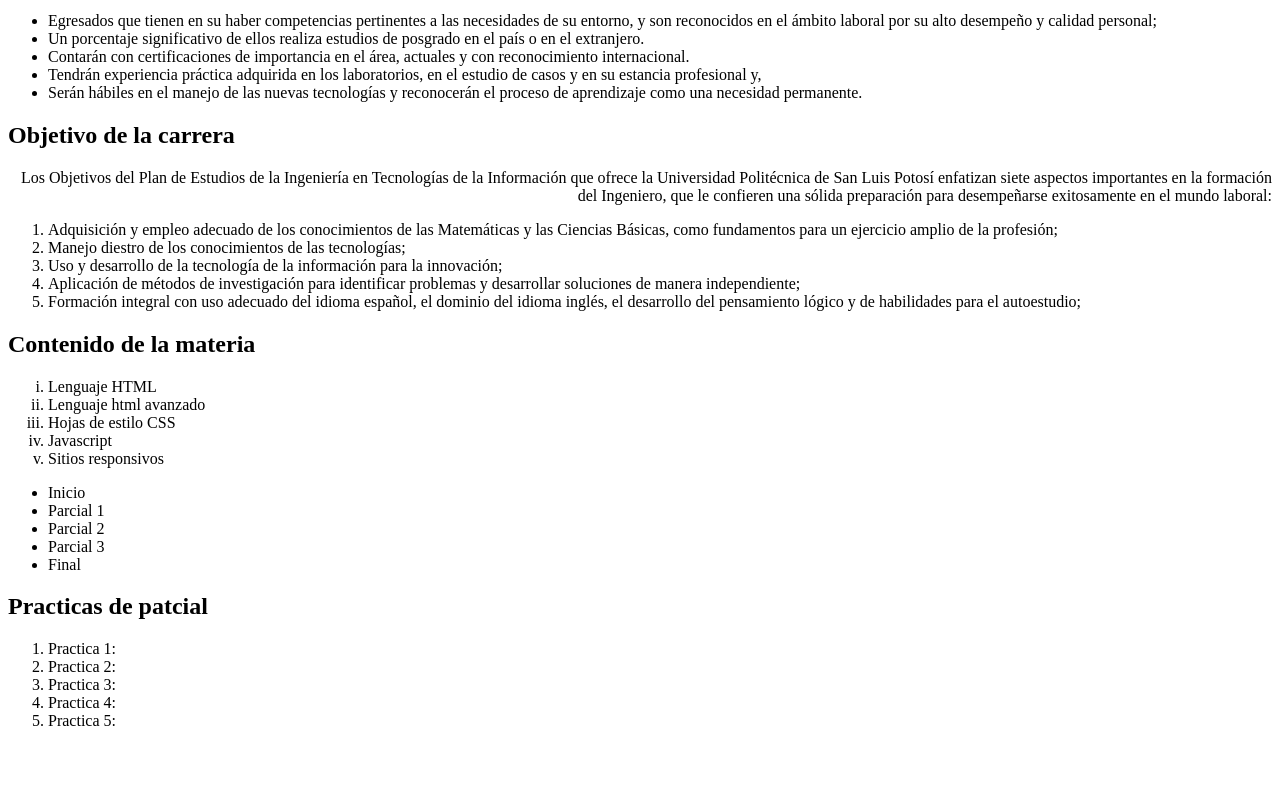
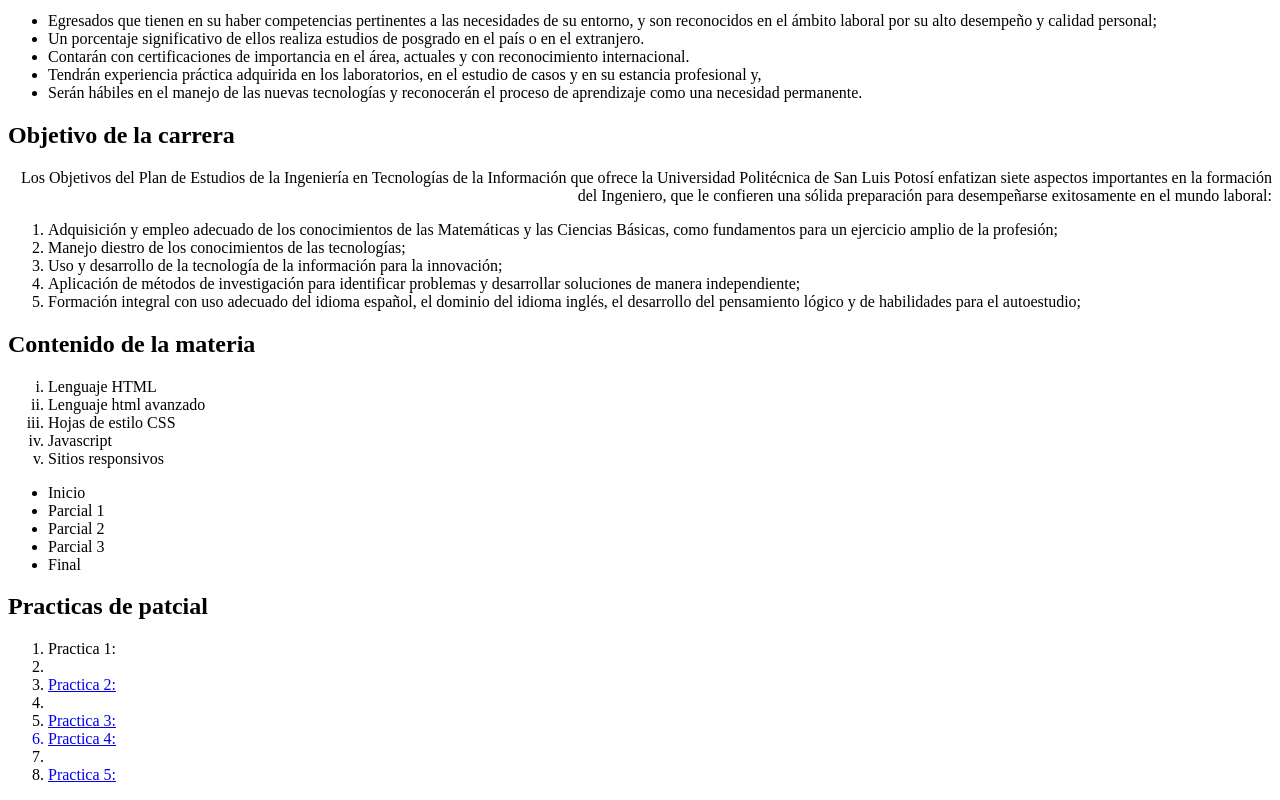
Before and after one commit to Zama182397/portafolio, a plain HTML site: page index.html.html in a window 1280 px wide. Shown: the part 593-1393 px from the top of the page. Before the commit the page ends 1339 px from the top, so only its background shows below. Drawn offline with Linux system fonts and the light colour scheme.

Commit message:
Update index.html.html

```diff
--- a/index.html.html
+++ b/index.html.html
@@ -77,10 +77,10 @@
     </ul>
     <h2>Practicas de patcial</h2>
     <ol>
-        <li>Practica 1:</li>
-        <li>Practica 2:</li>
+        <li>Practica 1:</li><li><a href="index.html.html"><//li>
+        <li>Practica 2:</li><li><a href="Tablastarea.html"><//li>
         <li>Practica 3:</li>
-        <li>Practica 4:</li>
+        <li>Practica 4:</li><li><a href="Examenpractico.html"><//li>
         <li>Practica 5:</li>
     </ol>
 </body>
```
